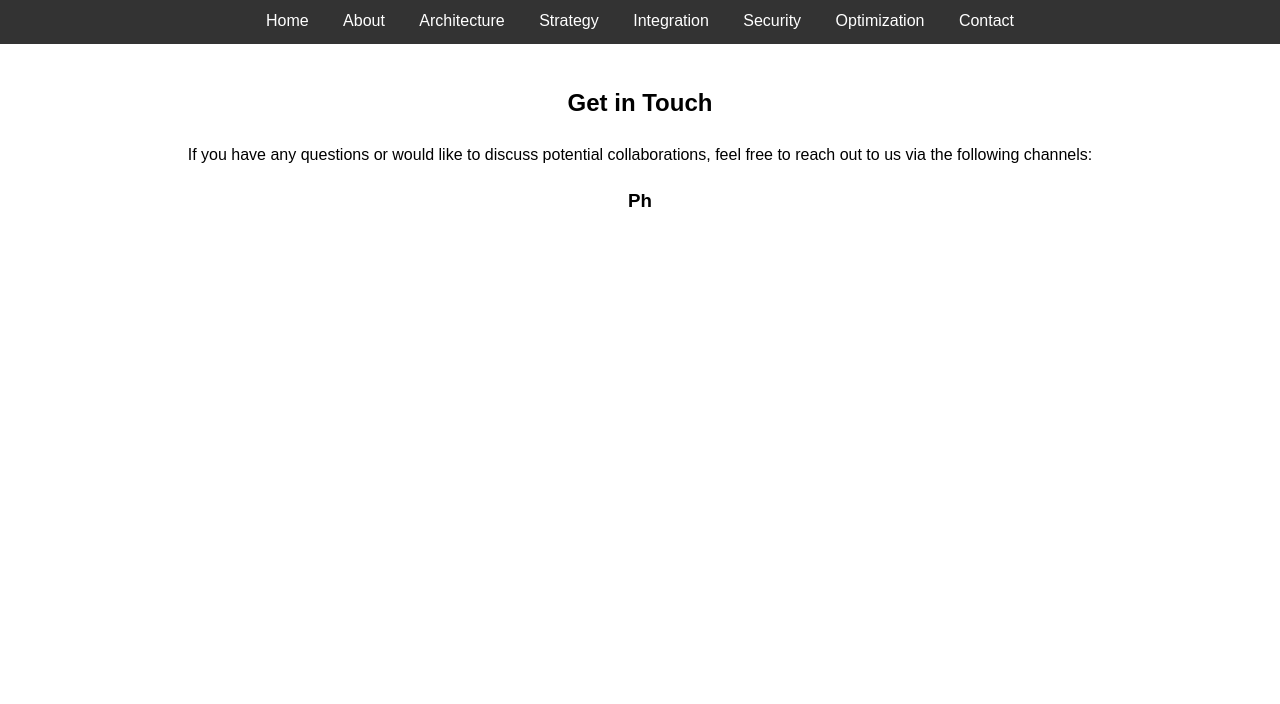
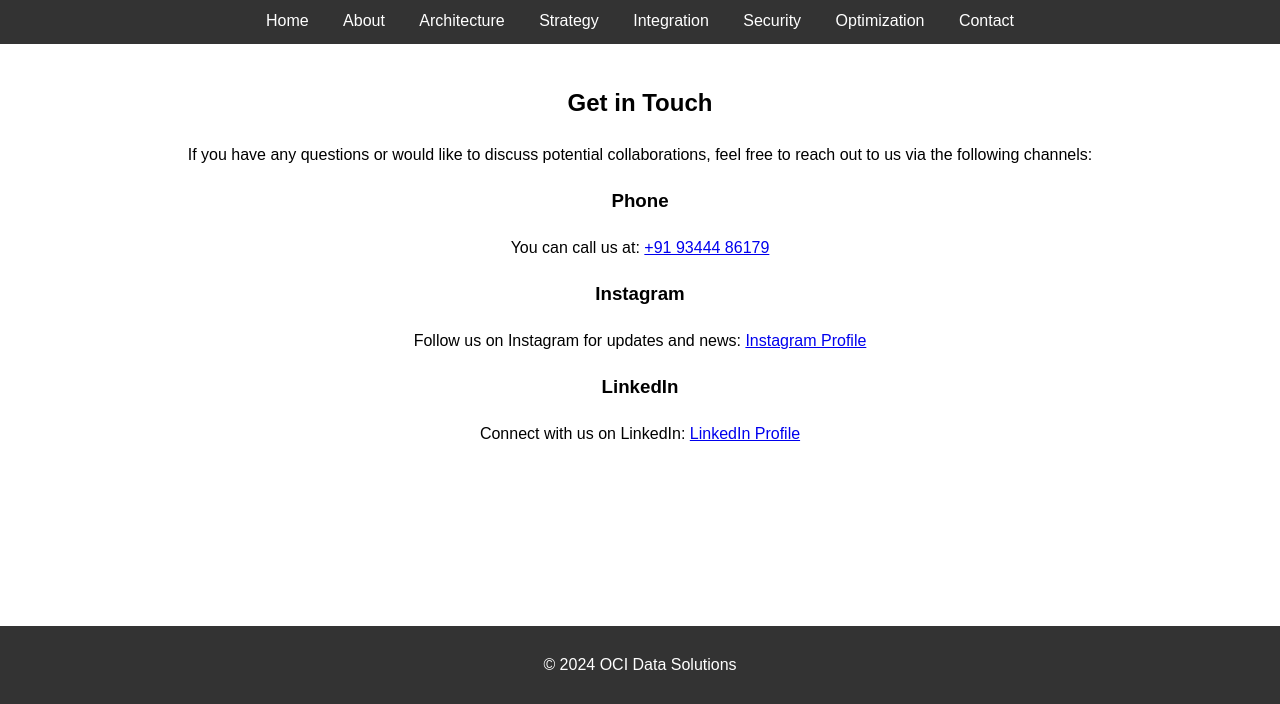
Before and after one commit to naveenkumartrp22/Modern-Data-Storage-OCI, a plain HTML site: page contact.html in a window 1280 px wide. Shown: the part 96-800 px from the top of the page. Drawn offline with Linux system fonts and the light colour scheme.

Commit message:
Update contact.html

```diff
--- a/contact.html
+++ b/contact.html
@@ -25,6 +25,29 @@
         <h2>Get in Touch</h2>
         <p>If you have any questions or would like to discuss potential collaborations, feel free to reach out to us via the following channels:</p>
 
-        <!-- Phone Number : +91 93444 86179, Instagram : @navien____nk_s, CLinkedIn : linkedin.com/in/naveen-k-0b3014274 -->
+        <!-- Contact Information Section -->
         <section>
-            <h3>Ph
+            <h3>Phone</h3>
+            <p>You can call us at: <a href="tel:+91 93444 86179">+91 93444 86179</a></p>
+        </section>
+
+        <section>
+            <h3>Instagram</h3>
+            <p>Follow us on Instagram for updates and news:
+                <a href="https://www.instagram.com/navien____nk_s" target="_blank">Instagram Profile</a>
+            </p>
+        </section>
+
+        <section>
+            <h3>LinkedIn</h3>
+            <p>Connect with us on LinkedIn:
+                <a href="https://www.linkedin.com/in/naveen-k-0b3014274" target="_blank">LinkedIn Profile</a>
+            </p>
+        </section>
+    </main>
+
+    <footer>
+        <p>© 2024 OCI Data Solutions</p>
+    </footer>
+</body>
+</html>
```
